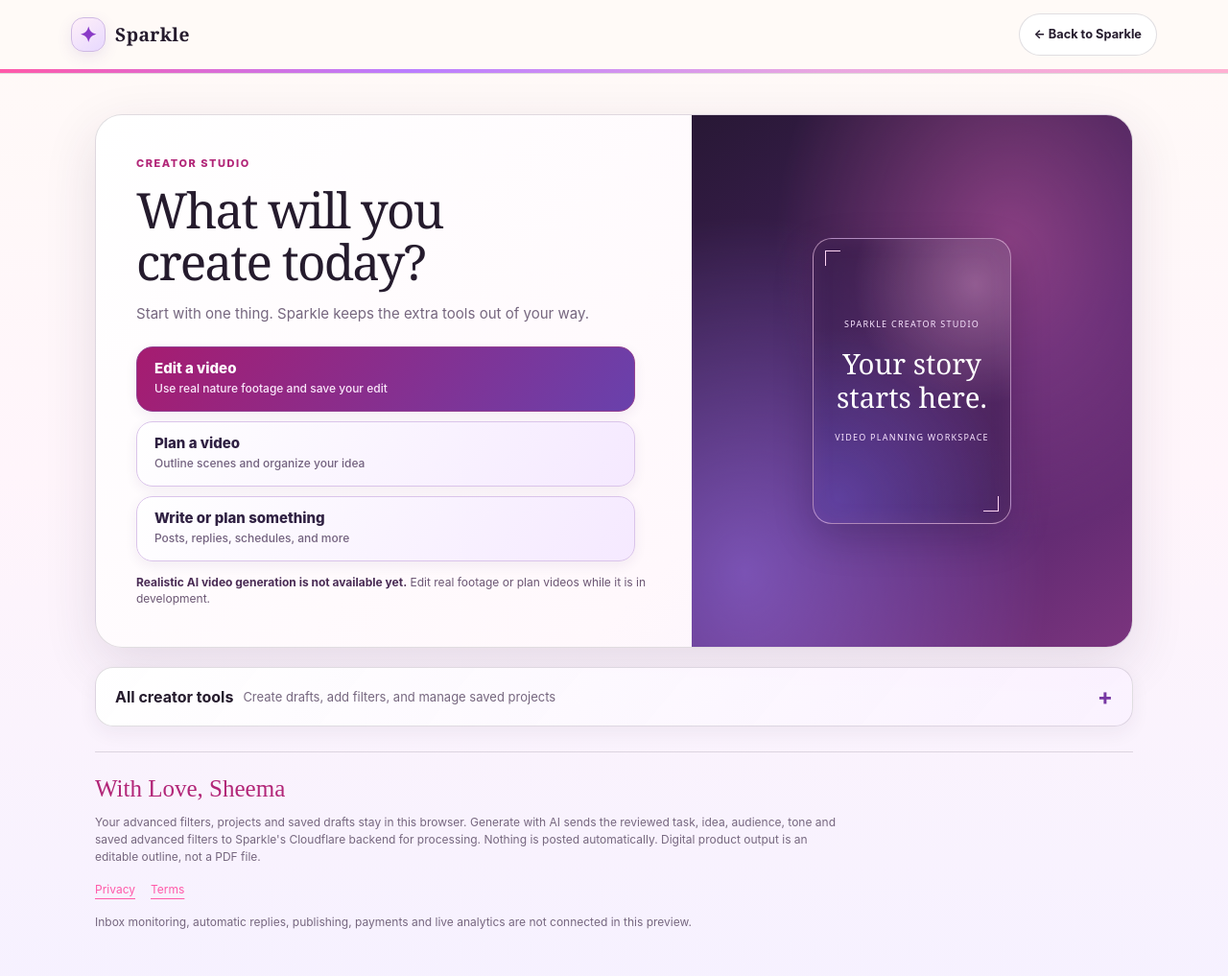
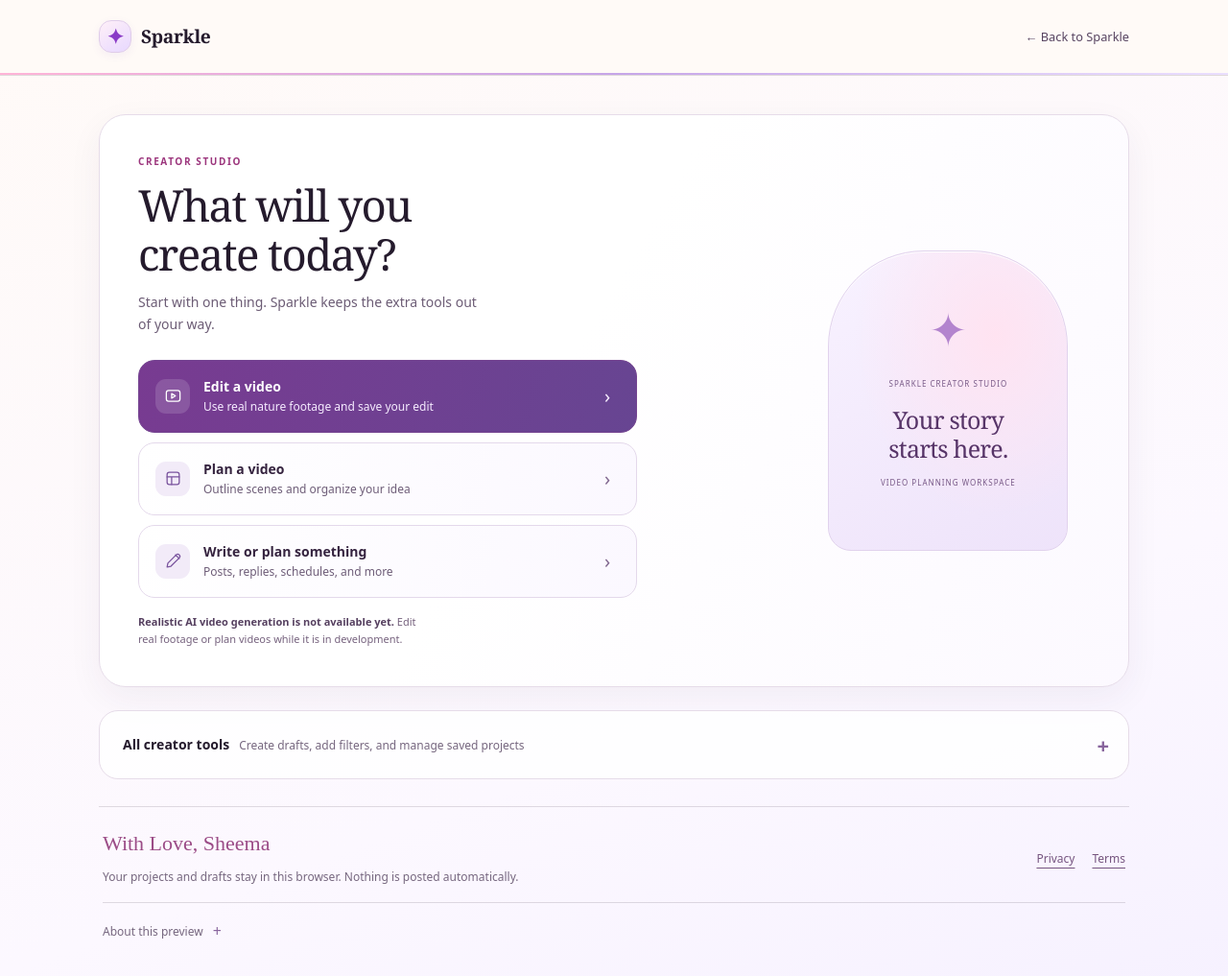
Before and after one commit to rasheemaa/rasheemaa.github.io, a Jekyll site: the page built from what-do-i-say/creator-preview/index.html, in a window 1280 px wide and 1029 px high. Shown: the top 1017 px of the window at 96% size. Built offline with Jekyll 4.4.1, drawn with Linux system fonts in a browser that asks for light colours; some web fonts are replaced.

Commit message:
style: simplify Creator Studio surfaces and visual hierarchy

```diff
--- a/what-do-i-say/creator-preview/index.html
+++ b/what-do-i-say/creator-preview/index.html
@@ -27,7 +27,7 @@
   <script defer src="/what-do-i-say/creator-preview/app.js?v=4"></script>
   <script defer src="/what-do-i-say/creator-preview/entry.js?v=1"></script>
   <link rel="stylesheet" href="/what-do-i-say/creator-preview/video-entry.css?v=2">
-  <link rel="stylesheet" href="/what-do-i-say/creator-preview/sparkle-studio.css?v=4">
+  <link rel="stylesheet" href="/what-do-i-say/creator-preview/sparkle-studio.css?v=5">
 </head>
 <body>
   <a class="skip-link" href="#creator-workspace" tabindex="0">Skip to Creator Studio</a>
@@ -45,9 +45,9 @@
         <h1 id="creator-studio-title">What will you create today?</h1>
         <p>Start with one thing. Sparkle keeps the extra tools out of your way.</p>
         <div class="studio-start-actions" aria-label="Choose what to create">
-          <a class="studio-start-option studio-start-edit" href="/what-do-i-say/free-engine/"><strong>Edit a video</strong><small>Use real nature footage and save your edit</small></a>
-          <a class="video-cta studio-start-option" href="/what-do-i-say/video-planner/"><strong>Plan a video</strong><small>Outline scenes and organize your idea</small></a>
-          <button class="studio-start-option studio-start-draft" type="button" id="start-creator-draft" aria-controls="studio-tools"><strong>Write or plan something</strong><small>Posts, replies, schedules, and more</small></button>
+          <a class="studio-start-option studio-start-edit" href="/what-do-i-say/free-engine/"><span class="studio-start-icon" aria-hidden="true"><svg viewBox="0 0 24 24"><rect x="3" y="5" width="18" height="14" rx="3"/><path d="m10 9 5 3-5 3Z"/></svg></span><span class="studio-start-text"><strong>Edit a video</strong><small>Use real nature footage and save your edit</small></span><span class="studio-start-arrow" aria-hidden="true">›</span></a>
+          <a class="video-cta studio-start-option" href="/what-do-i-say/video-planner/"><span class="studio-start-icon" aria-hidden="true"><svg viewBox="0 0 24 24"><rect x="4" y="4" width="16" height="16" rx="3"/><path d="M4 10h16M10 10v10"/></svg></span><span class="studio-start-text"><strong>Plan a video</strong><small>Outline scenes and organize your idea</small></span><span class="studio-start-arrow" aria-hidden="true">›</span></a>
+          <button class="studio-start-option studio-start-draft" type="button" id="start-creator-draft" aria-controls="studio-tools"><span class="studio-start-icon" aria-hidden="true"><svg viewBox="0 0 24 24"><path d="m15 4 5 5M4 20l5-1L20 8a2 2 0 0 0-4-4L5 15Z"/></svg></span><span class="studio-start-text"><strong>Write or plan something</strong><small>Posts, replies, schedules, and more</small></span><span class="studio-start-arrow" aria-hidden="true">›</span></button>
         </div>
         <p class="video-note"><strong>Realistic AI video generation is not available yet.</strong> Edit real footage or plan videos while it is in development.</p>
       </div>
@@ -143,9 +143,12 @@
     </details>
     <footer class="studio-footer">
       <p class="signature">With Love, Sheema</p>
-      <p class="privacy-note">Your advanced filters, projects and saved drafts stay in this browser. Generate with AI sends the reviewed task, idea, audience, tone and saved advanced filters to Sparkle's Cloudflare backend for processing. Nothing is posted automatically. Digital product output is an editable outline, not a PDF file.</p>
-      <p><a href="/what-do-i-say/privacy.html">Privacy</a><a href="/what-do-i-say/terms.html">Terms</a></p>
-      <p>Inbox monitoring, automatic replies, publishing, payments and live analytics are not connected in this preview.</p>
+      <p class="footer-summary">Your projects and drafts stay in this browser. Nothing is posted automatically.</p>
+      <p class="footer-links"><a href="/what-do-i-say/privacy.html">Privacy</a><a href="/what-do-i-say/terms.html">Terms</a></p>
+      <details class="studio-about"><summary>About this preview</summary>
+        <p class="privacy-note">Your advanced filters, projects and saved drafts stay in this browser. When available, Generate with AI sends the reviewed task, idea, audience, tone and saved advanced filters to Sparkle's Cloudflare backend for processing. Nothing is posted automatically. Digital product output is an editable outline, not a PDF file.</p>
+        <p>Inbox monitoring, automatic replies, publishing, payments and live analytics are not connected in this preview.</p>
+      </details>
     </footer>
   </main>
 </body>
--- a/what-do-i-say/creator-preview/sparkle-studio.css
+++ b/what-do-i-say/creator-preview/sparkle-studio.css
@@ -311,3 +311,94 @@
  .studio-start-actions .studio-start-option{min-height:64px}
  .video-feature .video-cta.studio-start-option{width:100%}
 }
+
+/* Studio polish: a restrained surface hierarchy and consistent, readable controls. */
+body{background-image:linear-gradient(160deg,#fffaf7,#fcf8ff 68%,#f6f1ff);font-family:"DM Sans",ui-sans-serif,system-ui,sans-serif;line-height:1.6}
+.header-inner{max-width:1130px;padding:14px 28px;min-height:76px}
+.brand{font-weight:700;letter-spacing:-.02em}
+.brand-mark{width:34px;height:34px;border-color:#dfcce9;box-shadow:0 3px 10px rgba(119,71,166,.07)}
+.header-links a{background:transparent;border:0;border-radius:0;color:#584562;font-weight:500;padding:8px 0}
+.header-links a:hover{background:transparent;text-decoration:underline}
+.ribbon{height:2px;background:linear-gradient(90deg,#ffb4d7,#c6a5e8,#eadfff)}
+main{padding:40px 28px 28px}
+.eyebrow,.section-label{color:#9c367d;font-size:10px;letter-spacing:.16em;font-weight:700}
+.video-feature{grid-template-columns:minmax(0,1.3fr) minmax(0,.7fr);background:linear-gradient(120deg,#fff 45%,#fcf9ff);border-color:#e6dce9;box-shadow:0 12px 36px rgba(55,35,65,.055);margin-bottom:24px}
+.video-feature-copy{padding:40px;min-width:0}
+.video-feature h1{font-size:clamp(2rem,3.7vw,2.85rem);max-width:16ch;line-height:1.12;margin:10px 0 14px}
+.video-feature p{color:#6c5c75;font-size:14px;line-height:1.6;max-width:46ch}
+.studio-start-actions{gap:10px;margin:26px 0 16px;max-width:520px}
+.studio-start-actions .studio-start-option,.video-feature .video-cta.studio-start-option{display:grid;grid-template-columns:36px minmax(0,1fr) 16px;align-items:center;gap:14px;min-height:76px;padding:14px 17px;background:linear-gradient(110deg,#fff,#fbf8ff);border-color:#e4d9eb;box-shadow:none;color:#35233f}
+.studio-start-actions .studio-start-icon{display:grid;place-items:center;width:36px;height:36px;border-radius:11px;color:#79539d;background:#f2ebf8}
+.studio-start-icon svg{width:19px;height:19px;fill:none;stroke:currentColor;stroke-width:1.6;stroke-linecap:round;stroke-linejoin:round}
+.studio-start-text{min-width:0}
+.studio-start-actions .studio-start-option strong{display:block;font-size:14px;line-height:1.4;font-weight:700}
+.studio-start-actions .studio-start-option small{display:block;font-size:12px;line-height:1.5;font-weight:400;color:#6e5d78;margin-top:2px}
+.studio-start-arrow{color:#80678f;font-size:20px;line-height:1}
+.studio-start-actions .studio-start-edit{background:linear-gradient(110deg,#783b91,#674592);border-color:#754591;color:#fff}
+.studio-start-edit .studio-start-icon{background:rgba(255,255,255,.14);color:#fff}
+.studio-start-edit .studio-start-arrow,.studio-start-actions .studio-start-edit small{color:#f6ecff}
+.studio-start-actions .studio-start-option:hover{border-color:#a789bd;filter:none;box-shadow:0 3px 12px rgba(65,33,94,.07)}
+.video-feature .video-note{font-size:11px;line-height:1.65;margin:16px 0 0;color:#75617d;max-width:49ch}
+.video-feature .video-note strong{color:#564060;font-weight:600}
+.video-feature-art{min-height:0;padding:30px;background:transparent}
+.video-feature-frame{width:100%;max-width:250px;min-height:280px;aspect-ratio:4/5;padding:28px 20px;border-radius:100px 100px 24px 24px;border:1px solid #e1d2ed;background:radial-gradient(ellipse at 70% 28%,#ffe3f1,transparent 60%),linear-gradient(150deg,#f8f2ff,#eee3fa);box-shadow:inset 0 1px 0 #fff}
+.video-feature-frame::before{content:'✦';position:static;border:0;width:auto;height:auto;color:#b384ce;font:48px/1 Georgia,serif;margin:8px 0 12px}
+.video-feature-frame::after{display:none}
+.video-feature-frame strong{font:500 25px/1.2 Georgia,serif;color:#573468;letter-spacing:-.03em}
+.video-feature-frame span{color:#795b88;font-size:8px;letter-spacing:.13em;margin:15px 0;line-height:1.6}
+.studio-tools{margin-bottom:28px}
+.studio-tools>summary{min-height:72px;padding:18px 54px 18px 24px;border-color:#e6dce9;border-radius:20px;background:rgba(255,255,255,.85);box-shadow:none;font-size:14px;font-weight:600}
+.studio-tools>summary span{font-size:12px;font-weight:400}
+.studio-tools>summary::after{color:#87649c;font-size:22px}
+.studio-tools>summary:hover{background:#fff;border-color:#bfa5d0}
+.studio-tools[open]>.studio-grid{margin-top:24px}
+.panel{border-color:#e6dce9;border-radius:22px;background:#fff;box-shadow:0 12px 36px rgba(55,35,65,.055);padding:28px}
+.draft-panel{top:104px;border-top:1px solid #e6dce9;background:#fff}
+.panel-title{padding-bottom:20px;margin-bottom:22px}
+.panel-title h2{font-size:26px;line-height:1.2;margin:8px 0 10px}
+.panel-title p{font-size:13px;line-height:1.6}
+label{font-size:13px;font-weight:600;color:#3e2c49;margin:20px 0 8px}
+input,textarea,select{border-color:#d9cbdf;border-radius:11px;padding:12px 14px;min-height:48px}
+input::placeholder,textarea::placeholder{color:#7e7086}
+.button-row{gap:10px;margin-top:18px}
+button,.button{border-radius:11px;padding:12px 17px;border-color:#795095;background:linear-gradient(110deg,#783b91,#674592);font-weight:600;font-size:13px}
+button.secondary{background:#f7f3fb;border-color:#e0d4e8;color:#573d69}
+button.quiet{background:transparent;border-color:#e4dbe9;color:#76677f;font-size:12px}
+button:disabled{cursor:not-allowed}
+#composer .task-help{padding:0;margin:9px 0 0;border:0;background:none;font-size:12px;line-height:1.6}
+#output{border-color:#e6dced;border-radius:14px;background:#fcfaff}
+.profile-panel{border-color:#e4d8eb;border-radius:14px;background:#fcfaff;padding:0 18px}
+.profile-panel>summary{display:grid;grid-template-columns:1fr auto;align-content:center;gap:1px 12px;padding:14px 0;min-height:66px;font-family:inherit}
+.profile-panel>summary::after{grid-column:2;grid-row:1/3;align-self:center;color:#89659e;font-size:22px;font-weight:400}
+.filter-summary-title{font-size:14px;font-weight:600}
+.filter-summary-desc{grid-column:1;font-size:12px}
+.filter-pills .filter-pill{border-radius:10px;box-shadow:none;font-size:12px;font-weight:500}
+.studio-footer{display:grid;grid-template-columns:1fr auto;gap:10px 24px;margin-top:8px;padding:24px 4px 8px}
+.studio-footer p{margin:0}
+.studio-footer .signature{font:22px/1.3 "Caveat",cursive;color:#9b4c87}
+.studio-footer .footer-summary{grid-column:1;font-size:12px;line-height:1.65;max-width:65ch}
+.studio-footer .footer-links{grid-column:2;grid-row:1/3;align-self:center;display:flex;gap:18px}
+.studio-footer a{display:inline-flex;align-items:center;min-height:44px;margin:0;color:#765580}
+.studio-about{grid-column:1/-1;border-top:1px solid var(--line);margin-top:6px;padding-top:8px}
+.studio-about>summary{display:inline-flex;align-items:center;min-height:44px;gap:10px;font-size:12px;cursor:pointer;list-style:none}
+.studio-about>summary::after{content:'+';font-size:16px;color:#89659e}
+.studio-about[open]>summary::after{content:'−'}
+.studio-about p{max-width:85ch;line-height:1.7;padding-bottom:14px}
+@media(max-width:900px){.video-feature{grid-template-columns:minmax(0,1fr) 230px}.video-feature-copy{padding:30px}.video-feature-art{padding:18px}}
+@media(max-width:760px){
+ .header-inner{min-height:66px;padding:10px 20px}main{padding:24px 20px}
+ .video-feature{grid-template-columns:1fr;margin-bottom:18px}.video-feature-copy{padding:28px}
+ .video-feature h1{font-size:2.25rem;max-width:18ch}.video-feature-art{display:none}
+ .studio-start-actions{max-width:none;margin-top:22px}.panel{padding:24px;border-radius:20px}.draft-panel{position:static}
+ .studio-tools>summary{display:block;padding:17px 46px 17px 20px;border-radius:18px}
+ .studio-tools>summary span{display:block;margin-top:3px}.studio-tools[open]>.studio-grid{margin-top:18px}
+}
+@media(max-width:560px){
+ .header-inner{padding-left:20px;padding-right:20px}main{padding:20px 16px 24px}
+ .video-feature-copy{padding:26px 22px}.video-feature h1{font-size:2.1rem;margin-bottom:12px}.video-feature p{font-size:13px}
+ .studio-start-actions .studio-start-option,.video-feature .video-cta.studio-start-option{grid-template-columns:30px minmax(0,1fr) 12px;gap:11px;min-height:78px;padding:12px 13px}
+ .studio-start-actions .studio-start-icon{width:30px;height:32px;border-radius:9px}
+ .studio-start-actions .studio-start-option strong{font-size:13px}.studio-start-actions .studio-start-option small{font-size:11px}
+ .video-feature .video-note{font-size:11px}.panel{padding:22px 20px}.panel-title h2{font-size:24px}
+ .studio-footer{grid-template-columns:1fr;gap:10px}.studio-footer .footer-links{grid-column:1;grid-row:auto;gap:22px}
+}
```
Also changed, not shown: what-do-i-say/creator-preview/smoke.test.cjs (+1 -1 lines).
